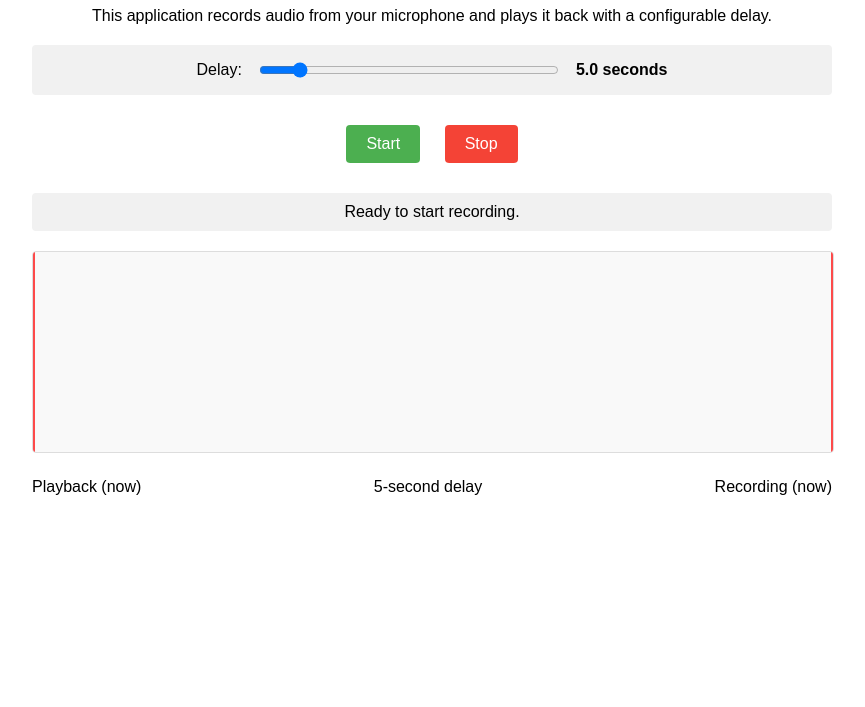
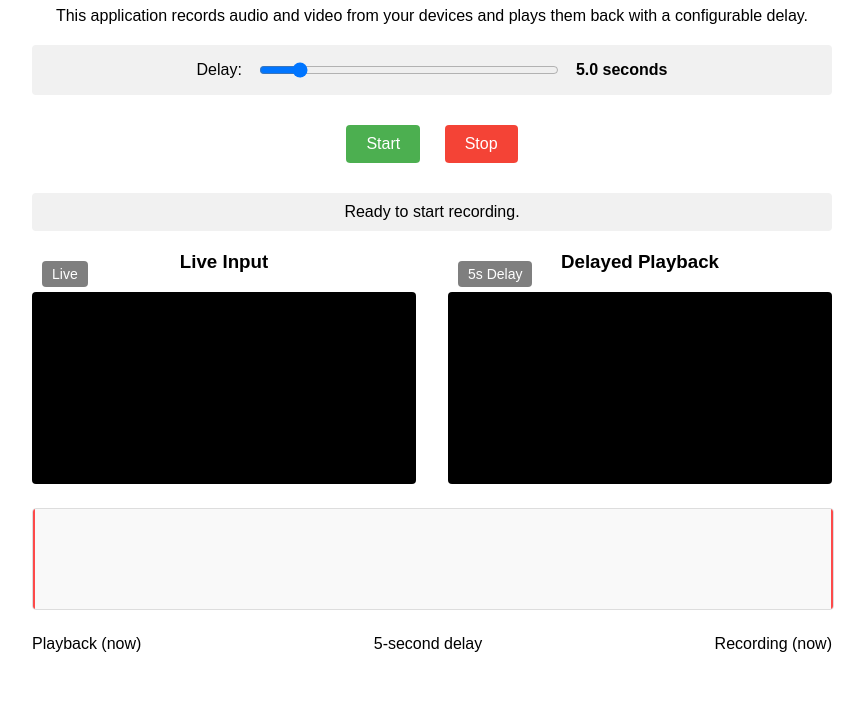
Before and after one commit to btheado/babbleback, a plain HTML site: page index.html in a window 1280 px wide. Shown: the part 93-800 px from the top of the page, without its empty margins (208-1073 px from the left). Drawn offline with Linux system fonts and the light colour scheme.

Commit message:
Added video recording/display (Claude Sonnet 3.7)
Prompt:

Will you also video recording with delayed playback? Synced with the audio.

```diff
--- a/index.html
+++ b/index.html
@@ -3,7 +3,7 @@
 <head>
     <meta charset="UTF-8">
     <meta name="viewport" content="width=device-width, initial-scale=1.0">
-    <title>Configurable Delay Audio Playback</title>
+    <title>Configurable Delay Audio-Video Playback</title>
     <style>
         body {
             font-family: Arial, sans-serif;
@@ -54,7 +54,7 @@
         .waveform-container {
             position: relative;
             width: 100%;
-            height: 200px;
+            height: 100px;
             margin: 20px 0;
             background-color: #f9f9f9;
             border: 1px solid #ddd;
@@ -115,11 +115,49 @@
             font-weight: bold;
             min-width: 80px;
         }
+
+        .video-container {
+            display: flex;
+            flex-direction: row;
+            justify-content: space-between;
+            width: 100%;
+            margin: 20px 0;
+        }
+
+        .video-wrapper {
+            width: 48%;
+            position: relative;
+        }
+
+        .video-wrapper h3 {
+            margin-top: 0;
+        }
+
+        #recordVideo, #playbackVideo {
+            width: 100%;
+            background-color: #000;
+            border-radius: 4px;
+        }
+
+        #recordCanvas, #playbackCanvas {
+            display: none;
+        }
+
+        .video-label {
+            position: absolute;
+            top: 10px;
+            left: 10px;
+            background-color: rgba(0, 0, 0, 0.5);
+            color: white;
+            padding: 5px 10px;
+            border-radius: 4px;
+            font-size: 14px;
+        }
     </style>
 </head>
 <body>
-    <h1>Configurable Delay Audio Playback</h1>
-    <p>This application records audio from your microphone and plays it back with a configurable delay.</p>
+    <h1>Configurable Delay Audio-Video Playback</h1>
+    <p>This application records audio and video from your devices and plays them back with a configurable delay.</p>
 
     <div class="delay-control">
         <div class="slider-container">
@@ -135,6 +173,21 @@
     </div>
 
     <div id="status">Ready to start recording.</div>
+
+    <div class="video-container">
+        <div class="video-wrapper">
+            <h3>Live Input</h3>
+            <video id="recordVideo" autoplay muted playsinline></video>
+            <canvas id="recordCanvas"></canvas>
+            <div class="video-label">Live</div>
+        </div>
+        <div class="video-wrapper">
+            <h3>Delayed Playback</h3>
+            <video id="playbackVideo" autoplay playsinline></video>
+            <canvas id="playbackCanvas"></canvas>
+            <div class="video-label" id="playbackLabel">5s Delay</div>
+        </div>
+    </div>
 
     <div class="waveform-container">
         <canvas id="waveformCanvas"></canvas>
@@ -158,10 +211,19 @@
         const delaySlider = document.getElementById('delaySlider');
         const delayValue = document.getElementById('delayValue');
         const delayIndicator = document.getElementById('delayIndicator');
+        const playbackLabel = document.getElementById('playbackLabel');
+
+        // Video elements
+        const recordVideo = document.getElementById('recordVideo');
+        const playbackVideo = document.getElementById('playbackVideo');
+        const recordCanvas = document.getElementById('recordCanvas');
+        const playbackCanvas = document.getElementById('playbackCanvas');
+        const recordCtx = recordCanvas.getContext('2d');
+        const playbackCtx = playbackCanvas.getContext('2d');
 
         // Audio context and nodes
         let audioContext;
-        let microphoneStream;
+        let mediaStream;
         let sourceNode;
         let delayNode;
         let analyserNode;
@@ -174,6 +236,13 @@
         // Maximum buffer size in seconds
         const maxBufferSize = 20; // Match the maximum slider value
 
+        // Frame buffer for video
+        const frameRate = 30; // Frames per second for video
+        const frameDelay = 1000 / frameRate; // Milliseconds between frames
+        const frameBufferSize = maxBufferSize * frameRate;
+        let frameBuffer = [];
+        let frameBufferPosition = 0;
+
         // Buffer for storing audio data
         const sampleRate = 60; // Samples per second for visualization
         const totalSamples = maxBufferSize * sampleRate;
@@ -185,6 +254,7 @@
             const newDelay = parseFloat(this.value);
             delayValue.textContent = newDelay.toFixed(1) + ' seconds';
             delayIndicator.textContent = newDelay.toFixed(1) + '-second delay';
+            playbackLabel.textContent = newDelay.toFixed(1) + 's Delay';
 
             if (recording && delayNode) {
                 // Update the delay node's delay time
@@ -198,12 +268,20 @@
         // Set canvas dimensions
         function resizeCanvas() {
             const dpr = window.devicePixelRatio || 1;
-            const rect = waveformCanvas.getBoundingClientRect();
-            waveformCanvas.width = rect.width * dpr;
-            waveformCanvas.height = rect.height * dpr;
+
+            // Waveform canvas
+            const waveRect = waveformCanvas.getBoundingClientRect();
+            waveformCanvas.width = waveRect.width * dpr;
+            waveformCanvas.height = waveRect.height * dpr;
             canvasCtx.scale(dpr, dpr);
-            waveformCanvas.style.width = rect.width + 'px';
-            waveformCanvas.style.height = rect.height + 'px';
+            waveformCanvas.style.width = waveRect.width + 'px';
+            waveformCanvas.style.height = waveRect.height + 'px';
+
+            // Video canvases - match video dimensions
+            recordCanvas.width = 640;
+            recordCanvas.height = 480;
+            playbackCanvas.width = 640;
+            playbackCanvas.height = 480;
         }
 
         window.addEventListener('resize', resizeCanvas);
@@ -225,11 +303,17 @@
                 // Get the current delay value
                 currentDelay = parseFloat(delaySlider.value);
 
-                // Request microphone access
-                microphoneStream = await navigator.mediaDevices.getUserMedia({ audio: true });
+                // Request microphone and camera access
+                mediaStream = await navigator.mediaDevices.getUserMedia({
+                    audio: true,
+                    video: { width: 640, height: 480 }
+                });
+
+                // Set the record video source
+                recordVideo.srcObject = mediaStream;
 
                 // Create the source node from the microphone stream
-                sourceNode = audioContext.createMediaStreamSource(microphoneStream);
+                sourceNode = audioContext.createMediaStreamSource(mediaStream);
 
                 // Create a delay node with the maximum possible delay time
                 delayNode = audioContext.createDelay(maxBufferSize);
@@ -244,12 +328,17 @@
                 analyserNode.connect(delayNode);
                 delayNode.connect(audioContext.destination);
 
-                // Reset the buffer
+                // Reset the buffers
                 audioBuffer = new Array(totalSamples).fill(0);
                 bufferPosition = 0;
+                frameBuffer = new Array(frameBufferSize);
+                frameBufferPosition = 0;
 
                 // Start visualization
                 visualize();
+
+                // Start video frame capture and playback
+                captureAndPlayFrames();
 
                 // Update UI
                 recording = true;
@@ -258,7 +347,7 @@
                 statusDisplay.textContent = `Recording and playing with ${currentDelay.toFixed(1)}-second delay...`;
 
             } catch (error) {
-                console.error('Error accessing microphone:', error);
+                console.error('Error accessing media devices:', error);
                 statusDisplay.textContent = `Error: ${error.message}`;
             }
         }
@@ -280,10 +369,14 @@
                     delayNode.disconnect();
                 }
 
-                // Stop all tracks from the microphone stream
-                if (microphoneStream) {
-                    microphoneStream.getTracks().forEach(track => track.stop());
+                // Stop all tracks from the media stream
+                if (mediaStream) {
+                    mediaStream.getTracks().forEach(track => track.stop());
                 }
+
+                // Clear video sources
+                recordVideo.srcObject = null;
+                playbackVideo.srcObject = null;
 
                 // Update UI
                 recording = false;
@@ -295,7 +388,43 @@
                 const width = waveformCanvas.width / window.devicePixelRatio;
                 const height = waveformCanvas.height / window.devicePixelRatio;
                 canvasCtx.clearRect(0, 0, width, height);
+
+                // Clear video canvases
+                recordCtx.clearRect(0, 0, recordCanvas.width, recordCanvas.height);
+                playbackCtx.clearRect(0, 0, playbackCanvas.width, playbackCanvas.height);
             }
+        }
+
+        // Function to capture and play video frames with delay
+        function captureAndPlayFrames() {
+            if (!recording) return;
+
+            // Capture current frame
+            recordCtx.drawImage(recordVideo, 0, 0, recordCanvas.width, recordCanvas.height);
+
+            // Store the frame in the buffer
+            frameBuffer[frameBufferPosition] = recordCtx.getImageData(0, 0, recordCanvas.width, recordCanvas.height);
+
+            // Calculate the playback position based on the current delay
+            const delayFrames = Math.round(currentDelay * frameRate);
+            const playbackPosition = (frameBufferPosition - delayFrames + frameBufferSize) % frameBufferSize;
+
+            // If we have a frame at the playback position, display it
+            if (frameBuffer[playbackPosition]) {
+                playbackCtx.putImageData(frameBuffer[playbackPosition], 0, 0);
+
+                // Create a stream from the canvas for the playback video
+                if (!playbackVideo.srcObject) {
+                    const playbackStream = playbackCanvas.captureStream(frameRate);
+                    playbackVideo.srcObject = playbackStream;
+                }
+            }
+
+            // Update buffer position
+            frameBufferPosition = (frameBufferPosition + 1) % frameBufferSize;
+
+            // Schedule the next frame capture
+            setTimeout(captureAndPlayFrames, frameDelay);
         }
 
         // Function to visualize the audio
```
